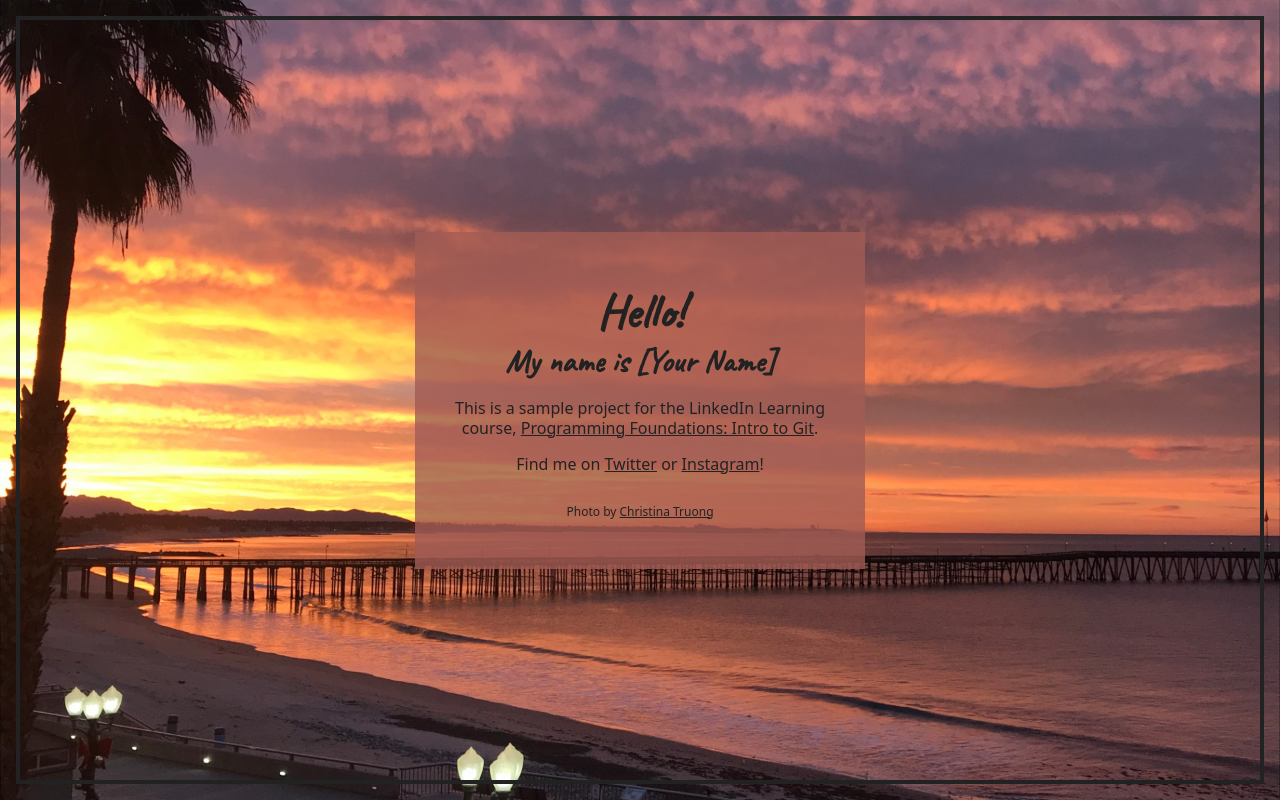
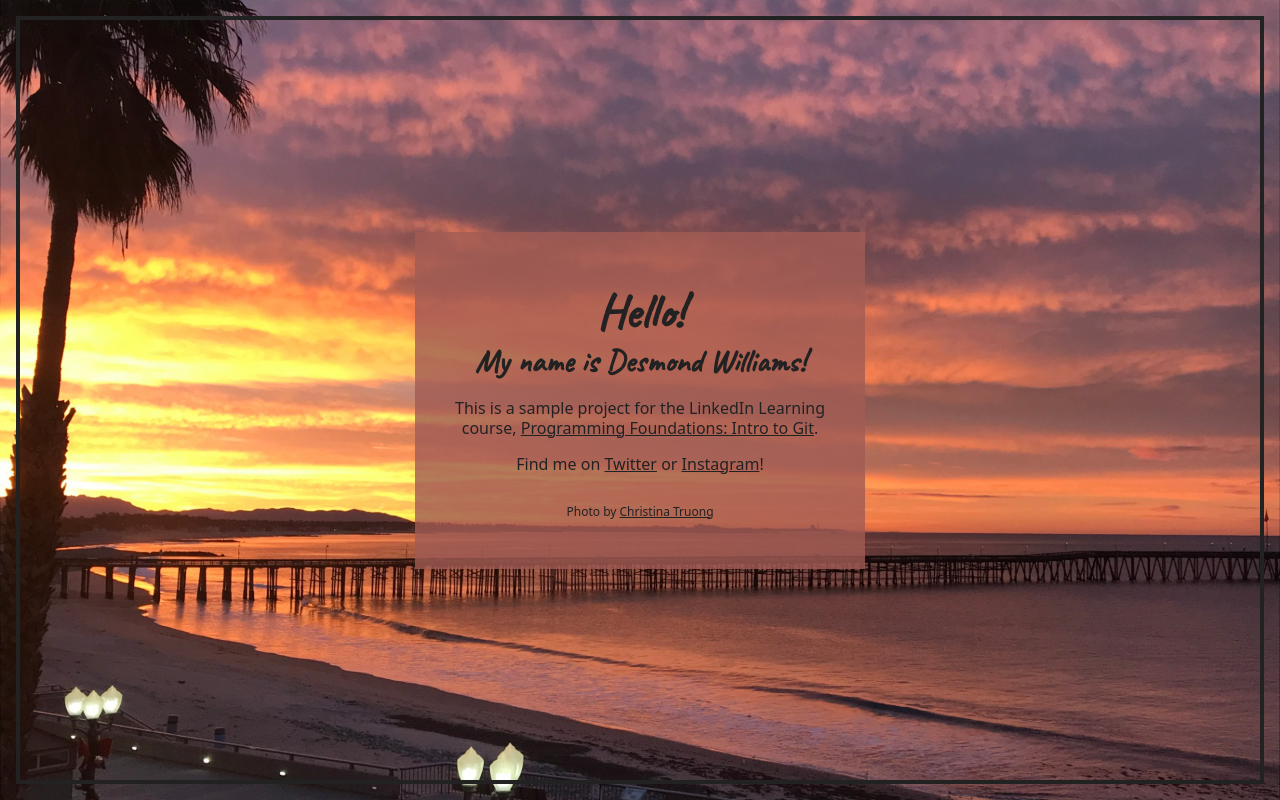
Before and after one commit to desfolio/intro-to-git, a plain HTML site: page website-template/index.html in a window 1280 px wide. Drawn offline with Linux system fonts and the light colour scheme.

Commit message:
Added my name to the index.html

```diff
--- a/website-template/index.html
+++ b/website-template/index.html
@@ -11,7 +11,7 @@
   <div class="container">
     <div class="inner">
       <h1>Hello!</h1>
-      <h2>My name is [Your Name]</h2>
+      <h2>My name is Desmond Williams!</h2>
       <p>This is a sample project for the LinkedIn Learning course, <a href="https://www.linkedin.com/learning/instructors/christina-truong?u=2125562">Programming Foundations: Intro to Git</a>.</p>
       <p>Find me on <a href="http://twitter.com/christinatruong">Twitter</a> or <a href="http://instagram.com/christina.is.online">Instagram</a>!</p>
       <p class="credits">Photo by <a href="https://christinatruong.com">Christina Truong</a></p>
```
